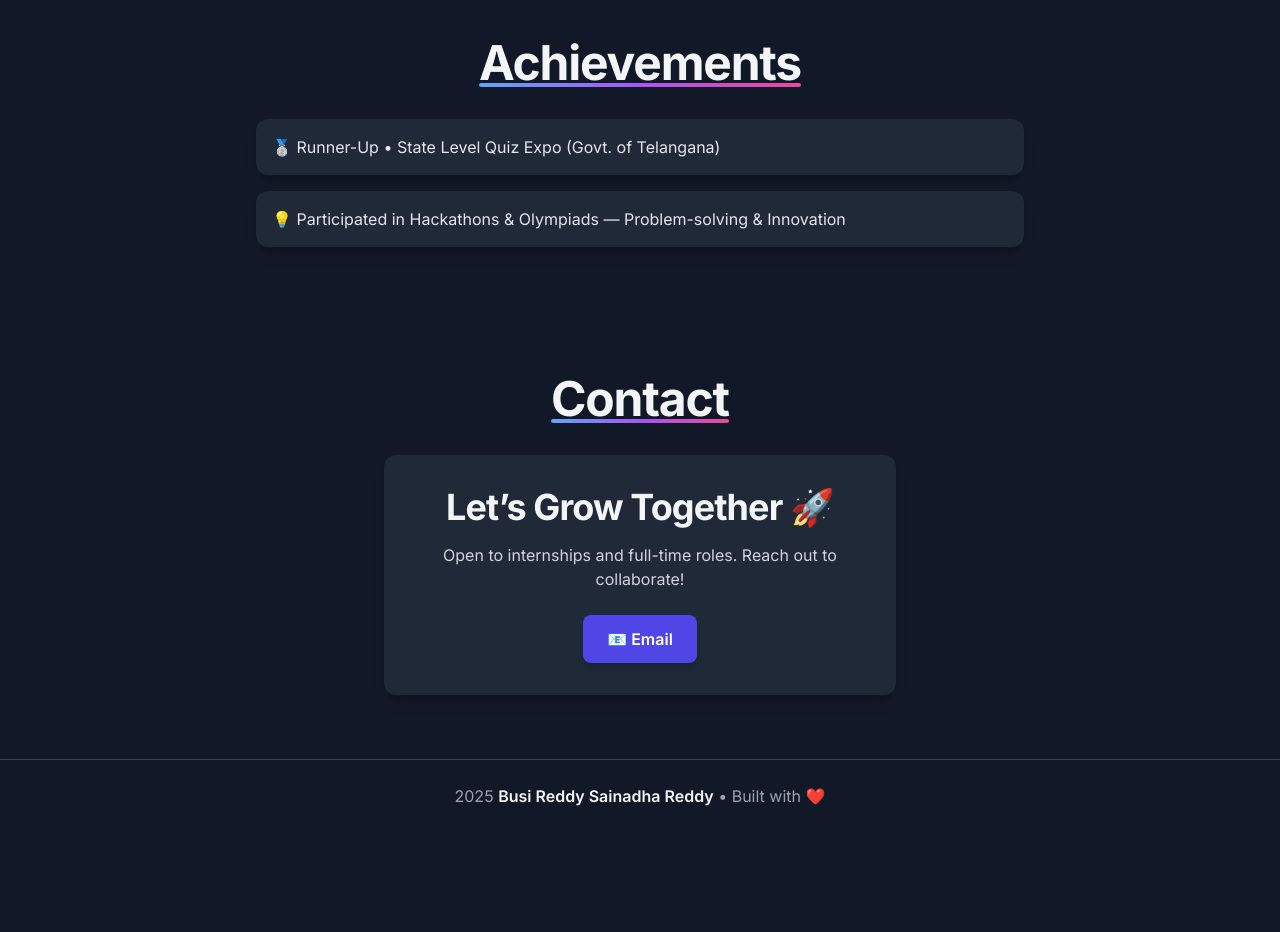
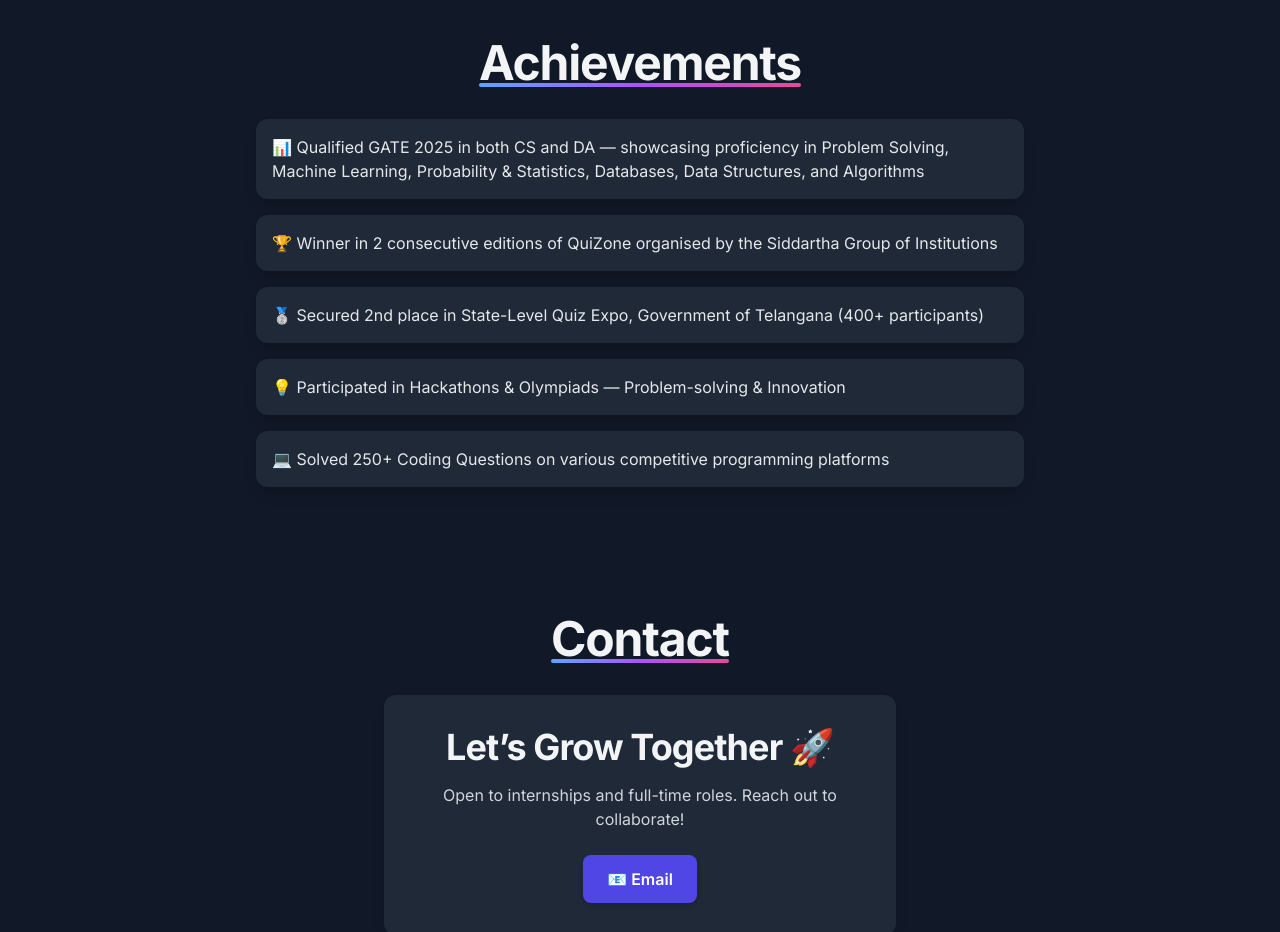
Before and after one commit to sainadhareddy2636/portfolio-website, a React (Create React App) app: page / in a window 1280 px wide. Shown: the part 2840-3772 px from the top of the page. Before the commit the page ends 3672 px from the top, so only its background shows below. Built offline with nearby package versions, Linux system fonts and the light colour scheme; the HTML template or start-up script is replaced by a standard one.

Commit message:
Updated Achievements Section

```diff
--- a/src/components/Achievements.jsx
+++ b/src/components/Achievements.jsx
@@ -2,13 +2,19 @@ import React from "react";
 import SectionTitle from "./SectionTitle";
 
 const items = [
-  "🥈 Runner-Up • State Level Quiz Expo (Govt. of Telangana)",
+  "📊 Qualified GATE 2025 in both CS and DA — showcasing proficiency in Problem Solving, Machine Learning, Probability & Statistics, Databases, Data Structures, and Algorithms",
+  "🏆 Winner in 2 consecutive editions of QuiZone organised by the Siddartha Group of Institutions",
+  "🥈 Secured 2nd place in State-Level Quiz Expo, Government of Telangana (400+ participants)",
   "💡 Participated in Hackathons & Olympiads — Problem-solving & Innovation",
+  "💻 Solved 250+ Coding Questions on various competitive programming platforms"
 ];
 
 export default function Achievements() {
   return (
-    <section id="achievements" className="section py-16 bg-gray-50 dark:bg-gray-900">
+    <section
+      id="achievements"
+      className="section py-16 bg-gray-50 dark:bg-gray-900"
+    >
       <SectionTitle>Achievements</SectionTitle>
 
       <div className="container mx-auto max-w-3xl mt-8 space-y-4">
```
